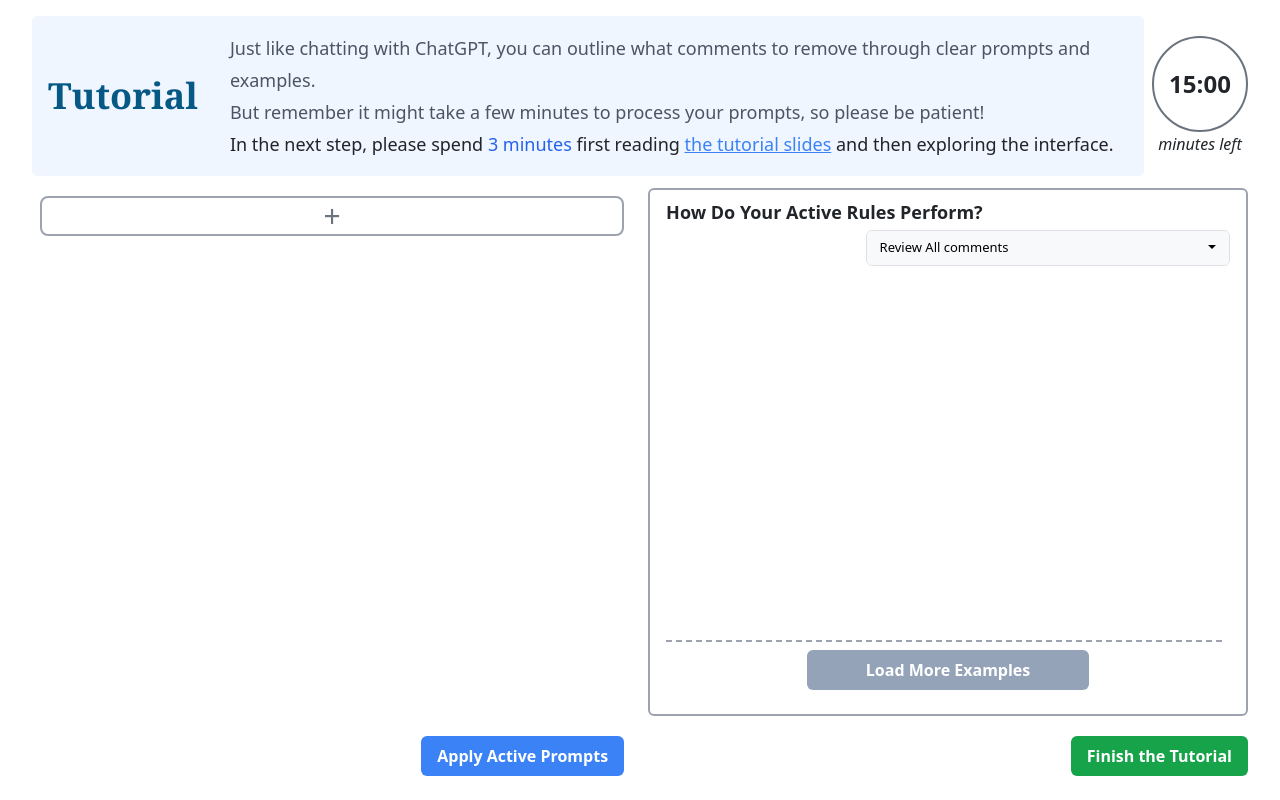
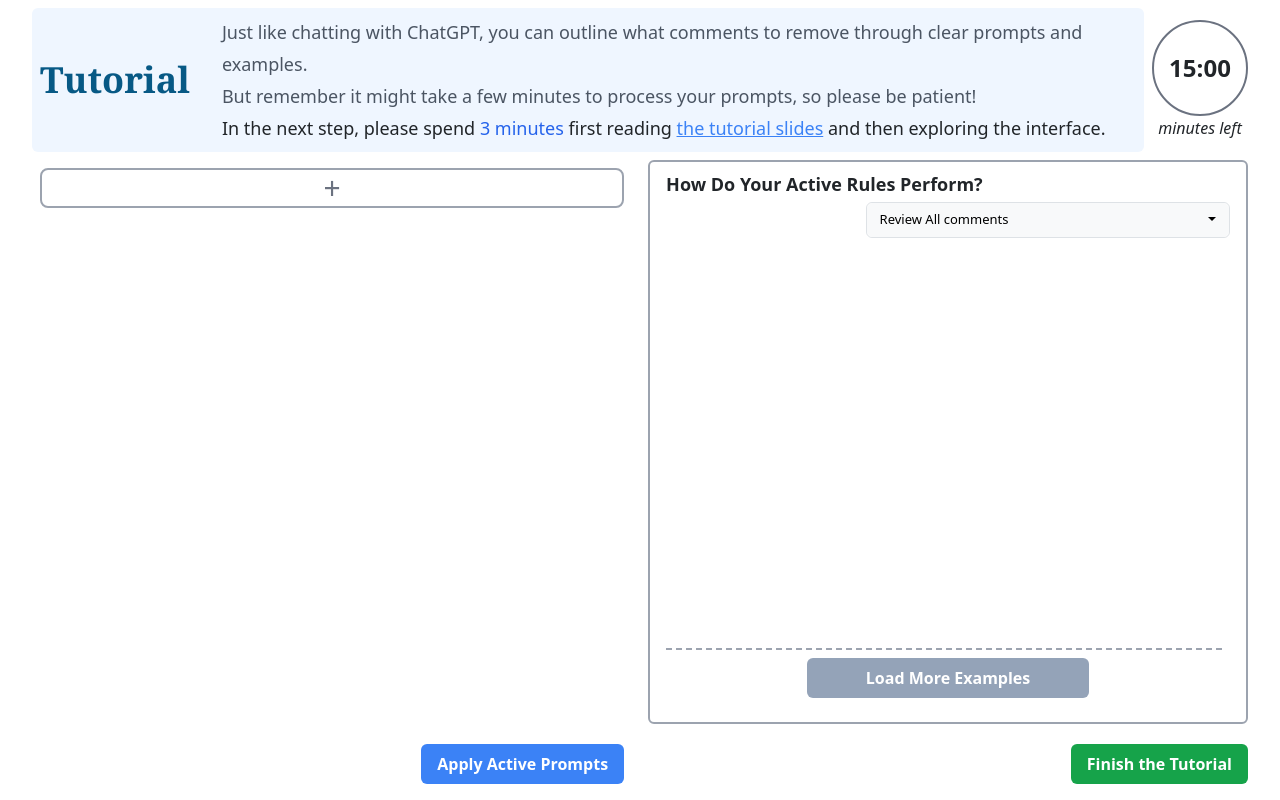
Before and after one commit to leijie-wang/filterbuddy-experiment, a Django app: template templates/promptwrite.html in a window 1280 px wide. Run offline with Django 4.2, Linux system fonts and the light colour scheme; tables that the repository leaves empty hold one stand-in row (values such as "Sample post"); the template is opened without the code that fills it: values that come from a table or form of the project are taken from there, most other values are stand-ins (such as "Sample title", 1, 10 or a date in 2020); parts of the project's set-up code (start-up, migrations or seed data) failed here and were passed over; some libraries are stand-ins or nearby versions.

Commit message:
slightly reduced the height of header in the interface.

```diff
--- a/templates/promptwrite.html
+++ b/templates/promptwrite.html
@@ -43,10 +43,10 @@
         (JavaScript) or it has been disabled. This study website requires JavaScript.
     </noscript>
     {% csrf_token %}
-    <div x-data="{}" class="flex flex-col justify-start gap-y-3 py-3 items-stretch h-full">
+    <div x-data="{}" class="flex flex-col justify-start gap-y-2 py-2 items-stretch h-full">
         <div class="flex-grow-0 flex gap-x-2 items-stretch">
             {% if tutorial %}
-            <div class="grow flex items-center gap-x-8 bg-blue-50 p-3 rounded-md">
+            <div class="grow flex items-center gap-x-8 bg-blue-50 p-2 rounded-md">
                 <div class="grow-0 text-4xl font-bold text-sky-800 font-serif">
                     Tutorial
                 </div>
@@ -69,7 +69,7 @@
                 </div>
             </div>
             {% elif stage == "build" %}
-            <div class="grow flex items-center gap-x-8 bg-green-50 p-3 rounded-md">
+            <div class="grow flex items-center gap-x-8 bg-green-50 p-2 rounded-md">
                 <div class="grow-0 text-4xl font-bold text-emerald-800 font-serif">
                     Create
                 </div>
@@ -364,6 +364,7 @@
         new_instructions.forEach((instruction) => {
             // only the first instruction is open by default
             let open = instructionList.children().length === 0 ? "true" : "false";
+            if(new_instructions.length === 1) open = "true";
             // the priority is the existing number of instructionSection items in the instructionList div
             instruction.priority = instructionList.children().length;
             instruction.id = instruction_counter++;
```
Also changed, not shown: templates/ruleconfigure.html (+4 -3 lines).
